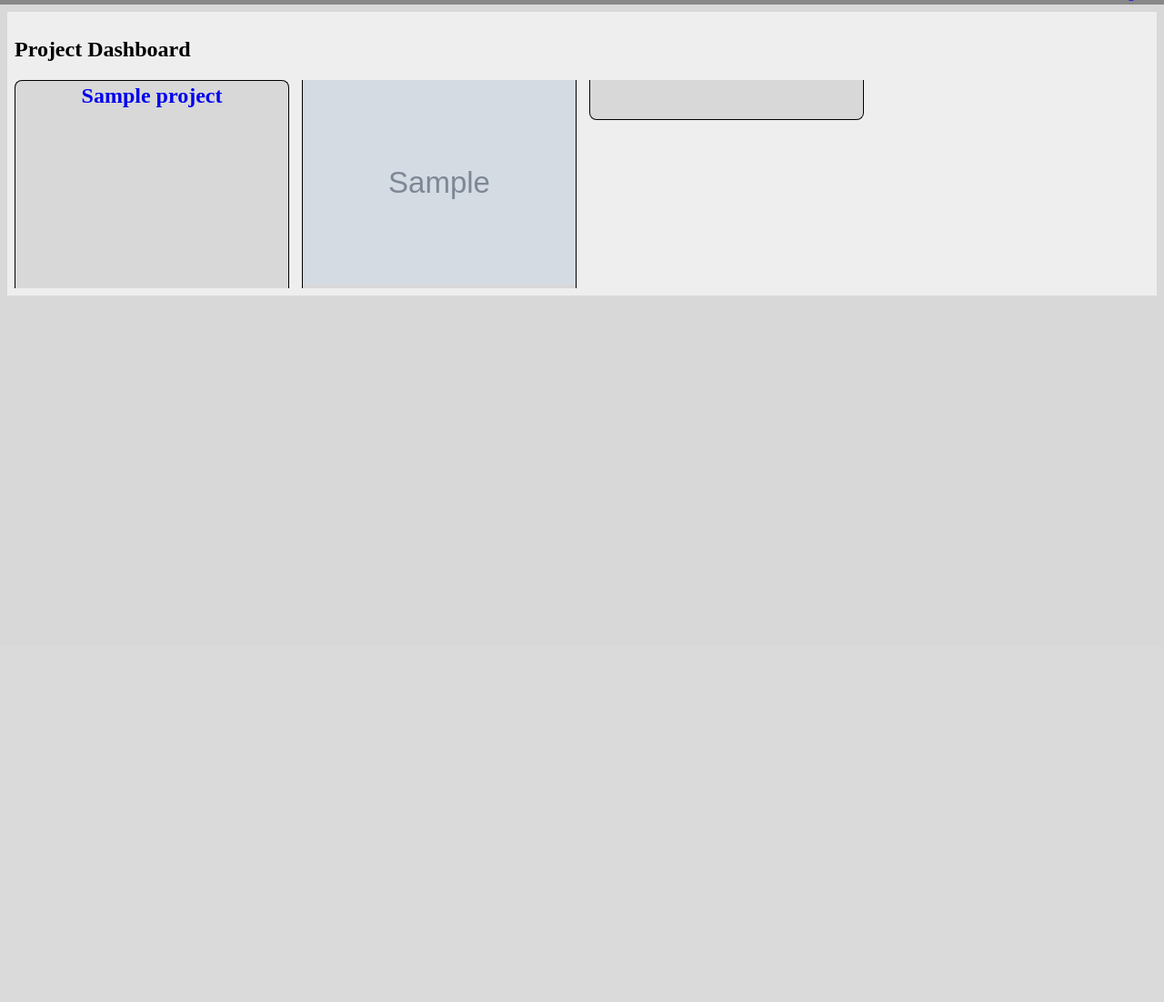
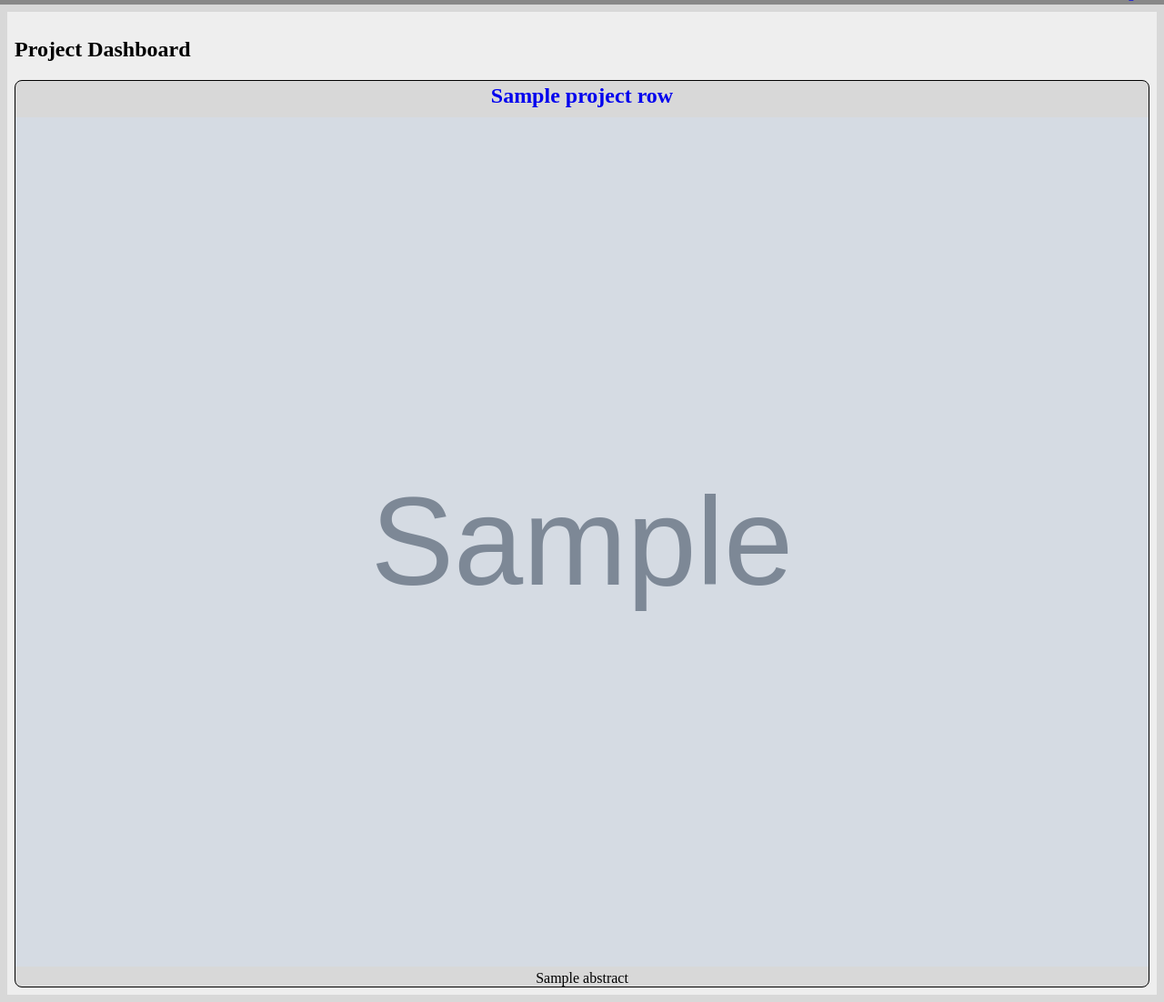
Before and after one commit to alephobjects/ohai-kit, a Django app: template ohai_kit/templates/ohai_kit/dashboard.html in a window 1280 px wide. Shown: the part 89-1191 px from the top of the page at 91% size. Before the commit the page ends 414 px from the top, so only its background shows below. Run offline with Django 3.2, Linux system fonts and the light colour scheme; the template is opened without the code that fills it: most values are stand-ins (such as "Sample title", 1, 10 or a date in 2020); grey boxes marked "Sample" are stand-in pictures.

Commit message:
switched to css tables on dashboard view

```diff
--- a/ohai_kit/static/ohai_kit/dashboard.css
+++ b/ohai_kit/static/ohai_kit/dashboard.css
@@ -1,15 +1,19 @@
 #project_grid {
-    -moz-column-count: 4;
-    -webkit-column-count: 4;
-    column-count: 4;
+    display: table;
+    width: 100%;
+}
+.project_row {
+    display: table-row;
 }
 .project_card {
-    width: 100%;
+    display: table-cell;
+    width: 25%;
     min-height: 500px;
     background-color: #d8d8d8;
     border: 1px solid black;
     border-radius: 8px;
     text-align: center;
+    position: relative;
 }
 .project_card > h3 {
     line-height: 1em;
@@ -18,5 +22,5 @@
     font-size: 24px;
 }
 .project_card > img {
-    max-width: 100%;
+    width: 100%;
 }
--- a/ohai_kit/templates/ohai_kit/dashboard.html
+++ b/ohai_kit/templates/ohai_kit/dashboard.html
@@ -1,20 +1,26 @@
 {% extends "ohai_kit/base.html" %}
 {% load staticfiles %}
+{% load markup %}
+{% load columnize %}
 
 
 {% block content %}
 <link rel="stylesheet" type="text/css"
       href="{% static 'ohai_kit/dashboard.css' %}" />
 
-
 <h2>Project Dashboard</h2>
 <div id="project_grid">
-  {% for project in projects %}
+  {% for project_row in projects|columnize:4 %}
+    <div class="project_row">
+    {% for project in project_row %}
       <div class="project_card">
         <h3>
           <a href="{% url 'ohai_kit:project' project.id %}">{{ project.name }}</a>
         </h3>
         <img src="/media/{{ project.photo }}" />
+        {{ project.abstract  | markdown:"safe" }}
+      </div>
+    {% endfor %}
     </div>
   {% endfor %}
 </div>
--- /dev/null
+++ b/ohai_kit/templatetags/columnize.py
@@ -0,0 +1,18 @@
+from django import template
+register = template.Library()
+
+@register.filter
+def columnize(item_list, period):
+    """
+    Take a list of items [1, 2, 3, 4, 5, 6, 7] and break it up into
+    sub lists of some arbitrary period [[1, 2, 3, 4], [5, 6, 7]].
+    """
+    columns = []
+    ct = 0
+    for item in item_list:
+        if ct % period == 0:
+            columns.append([])
+        columns[-1].append(item)
+        ct += 1
+
+    return columns
```
Lines whose indentation alone changed are shown as unchanged.
